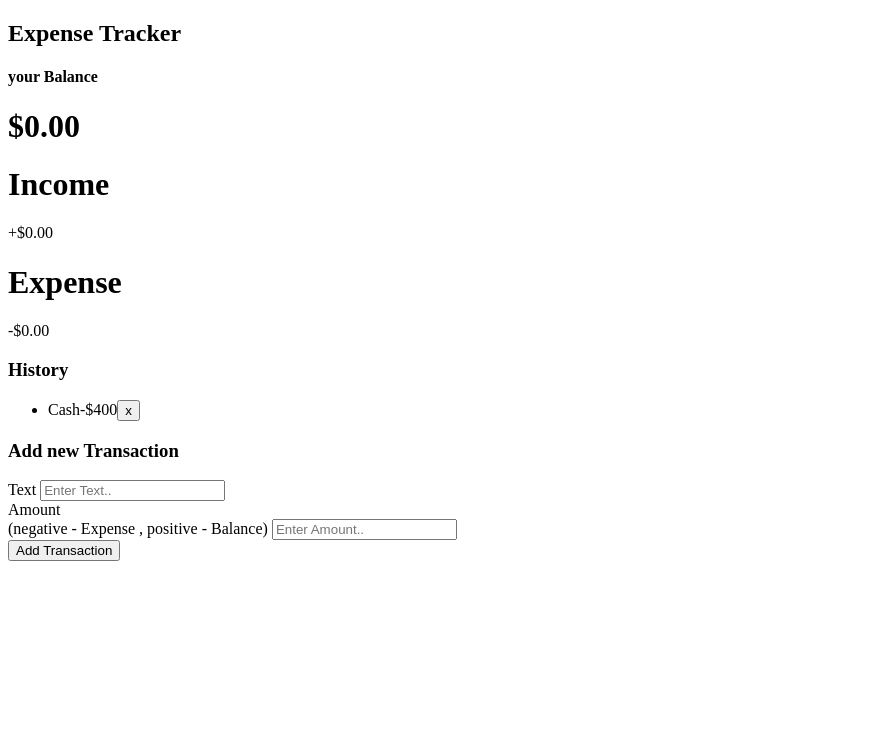
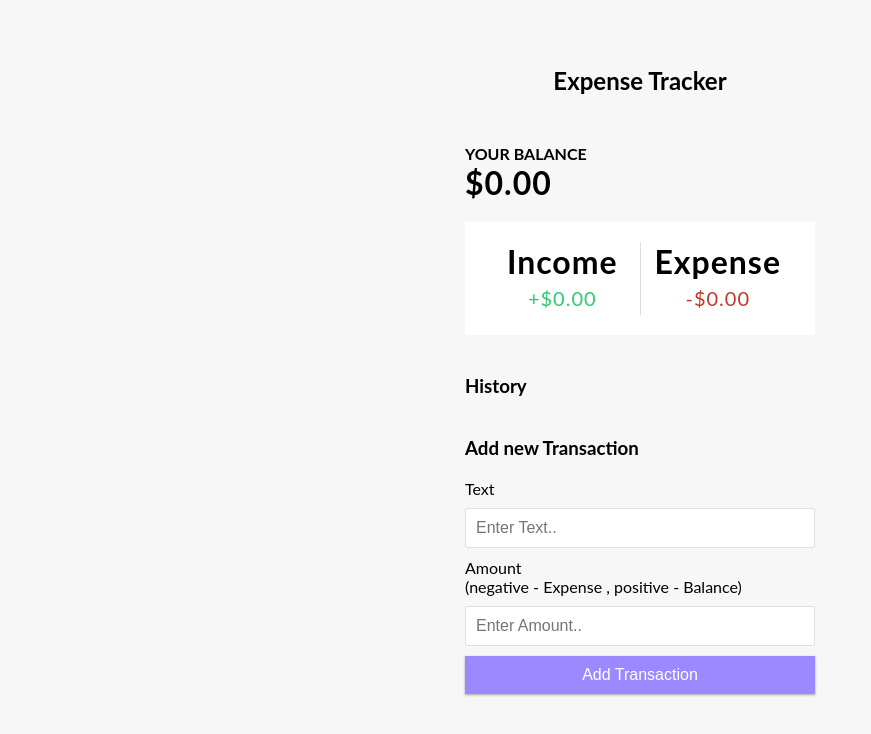
Before and after one commit to faiza203/Expense_Tracker, a plain HTML site: page index.html in a window 1280 px wide. Shown: the whole page, without its empty margins (0-871 px from the left). Drawn offline with Linux system fonts and the light colour scheme.

Commit message:
insert style

```diff
--- a/index.html
+++ b/index.html
@@ -4,6 +4,7 @@
     <meta charset="UTF-8" />
     <meta name="viewport" content="width=device-width, initial-scale=1.0" />
     <title>Document</title>
+    <link rel="stylesheet" href="style.css">
   </head>
   <body>
     <h2>Expense Tracker</h2>
@@ -26,12 +27,12 @@
       </div>
       <h3>History</h3>
       <ul class="list" id="list">
-        <li class="minus">
+        <!-- <li class="minus">
           Cash<span>-$400</span
           ><button class="delete-btn">
             x
           </button>
-        </li>
+        </li> -->
       </ul>
       <h3>Add new Transaction</h3>
       <form id="form">
@@ -40,8 +41,10 @@
           <input type="text" id="input" placeholder="Enter Text.." />
         </div>
         <div class="form-control">
-            <label for="amount">Amount<br />(negative - Expense , positive - Balance)</label>
-            <input type="number" id="amount" placeholder="Enter Amount.. ">
+          <label for="amount"
+            >Amount<br />(negative - Expense , positive - Balance)</label
+          >
+          <input type="number" id="amount" placeholder="Enter Amount.. " />
         </div>
       </form>
       <button class="btn">Add Transaction</button>
--- /dev/null
+++ b/style.css
@@ -0,0 +1,124 @@
+:root {
+  --box-shadow: 0 1px 3px rgba(0, 0, 0, 0.12), 0 1px 2px rgba(0, 0, 0, 0.24);
+}
+* {
+  box-sizing: border-box;
+}
+body {
+  background-color: #f7f7f7;
+  display: flex;
+  flex-direction: column;
+
+  align-items: center;
+  justify-content: center;
+  min-height: 100vh;
+  margin: 0;
+  font-family: "Lato", sans-serif;
+}
+.container {
+  margin: 30px auto;
+  width: 350px;
+}
+h1 {
+  letter-spacing: 1px;
+  margin: 0;
+}
+h3 {
+  margin: 40px 0 10px;
+}
+h4 {
+  margin: 0;
+  text-transform: uppercase;
+}
+.inc-exp-container {
+  background-color: #fff;
+  box-sizing: var(--box-shadow);
+  padding: 20px;
+  display: flex;
+  justify-content: space-between;
+  margin: 20px 0;
+}
+.inc-exp-container > div {
+  flex: 1;
+  text-align: center;
+}
+.inc-exp-container >div:first-of-type{
+    border-right: 1px solid #dedede;
+}
+.money{
+    font-size: 20px;
+    letter-spacing: 1px;
+    margin: 5px 0;
+}
+.money.plus{
+    color: #2ecc71;
+}
+.money.minus{
+    color: #c0392b;
+}
+label{
+    display: inline-block;
+    margin: 10px 0;
+}
+input[type="text"],input[type="number"]{
+    border: 1px solid #dedede;
+    border-radius: 2px;
+    font-size: 16px;
+    display: block;
+    padding: 10px;
+    width: 100%;
+}
+.btn{
+    cursor: pointer;
+    background-color: #9c88ff;
+    box-shadow: var(--box-shadow);
+    color:#fff;
+    border: 0;
+    display: block;
+    font-size: 16px;
+    margin: 10px 0 30px ;
+    padding: 10px;
+    width: 100%;
+}
+.btn:focus , .delete-btn:focus{
+    outline: 0;
+}
+.list{
+    list-style-type: none;
+    padding: 0;
+    margin-bottom: 40px;
+}
+.list li{
+    background-color: #fff;
+    box-sizing: var(--box-shadow);
+    color: #333;
+    display: flex;
+    justify-content: space-between;
+    position: relative;
+    padding: 10px;
+    margin: 10px 0;
+}
+.list li.plus{
+ border-right: 1px solid #2ecc71;
+}
+.list li.minus{
+ border-right: 1px solid #c0392b;
+}
+.delete-btn{
+    cursor: pointer;
+    background-color: #e74c3c;
+    border: 0;
+    color: #fff;
+    font-size: 20px;
+    line-height: 20px;
+    padding: 2px 5px;
+    position: absolute;
+    top: 50%;
+    left: 0;
+    transform: translate(-100%, -50%);
+    opacity: 0;
+    transition: opacity 0.3s ease;
+}
+.list li:hover .delete-btn{
+    opacity: 1;
+}
```
